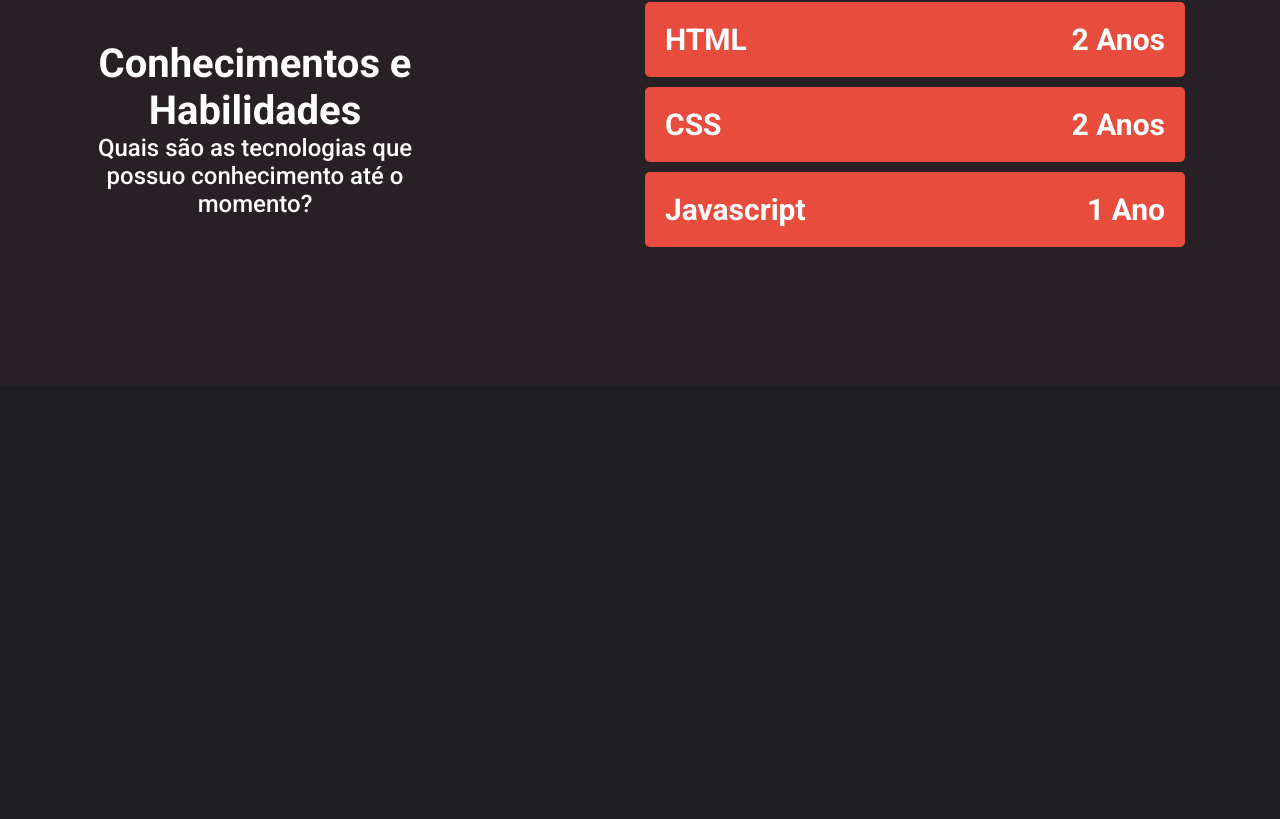
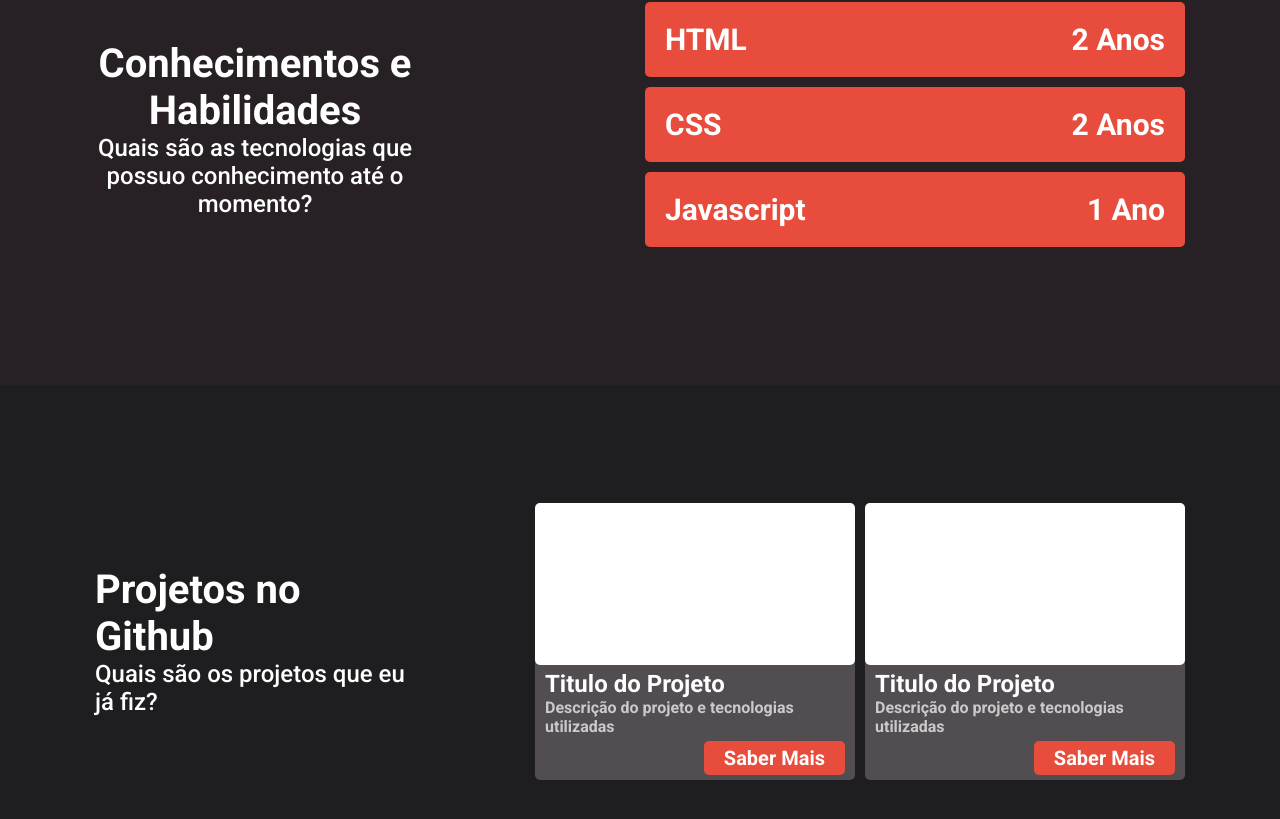
Before and after one commit to Procedeus/Portfolio, a React (Create React App) app: page / in a window 1280 px wide. Shown: the part 639-1458 px from the top of the page. Before the commit the page ends 1024 px from the top, so only its background shows below. Built offline with nearby package versions, Linux system fonts and the light colour scheme.

Commit message:
Criação do componente Projetos

```diff
--- a/src/App.js
+++ b/src/App.js
@@ -1,11 +1,13 @@
 import Header from './Components/Header';
 import Conhecimentos from './Components/Conhecimentos';
+import Projetos from './Components/Projetos';
 
 function App() {
   return (
     <>
       <Header/>
       <Conhecimentos/>
+      <Projetos/>
     </>
   );
 }
--- /dev/null
+++ b/src/Components/Projetos/index.css
@@ -0,0 +1,67 @@
+.container-projetos {
+    display: grid;
+    grid-template-columns: repeat(10, 100px);
+    grid-gap: 10px;
+    min-height: 512px;
+    align-items: center;
+    justify-content: center;
+}
+
+.col-3{
+    grid-column: 1 / span 3;
+}
+
+.p-col-6{
+    display: flex;
+    flex-direction: row;
+    gap: 10px;
+    grid-column: 5 / span 6;
+}
+
+.project{
+    display: flex;
+    flex-direction: column;
+    align-items: flex-end;
+    width: 320px;
+    background-color: var(--color-form);
+    border-radius: 5px;
+}
+
+img{
+    border-radius: 5px;
+}
+.padding-project{
+    text-align: start;
+    padding: 5px 10px;
+}
+.padding-project > p{
+    font-weight: 700;
+    font-size: 16px;
+    opacity: 0.7;
+}
+
+.padding-project > h2{
+    font-weight: 700;
+    font-size: 24px;
+    color: var(--text-color);
+}
+
+.project > a{
+    margin-right: 10px;
+    margin-bottom: 5px;
+}
+
+@media screen and (max-width: 1100px) {
+    .container-projetos{
+        display: flex;
+        flex-direction: column;
+        text-align: center;
+    }
+}
+
+@media screen and (max-width: 750px) {
+    .p-col-6{
+        display: flex;
+        flex-direction: column;
+    }
+}
--- /dev/null
+++ b/src/Components/Projetos/index.js
@@ -0,0 +1,34 @@
+import './index.css';
+import img from '../../assets/teste.png'
+
+const Projetos = () => {
+    return (
+        <div className="container-projetos">
+            <div className='col-3'>
+                <h1>Projetos no Github</h1>
+                <p>Quais são os projetos que eu já fiz?</p>
+            </div>
+            <div className='p-col-6'>
+                <div className='project'>
+                    <img src={img} alt="Girl in a jacket"/>
+                    <div className='padding-project'>
+                        <h2>Titulo do Projeto</h2>
+                        <p>Descrição do projeto e tecnologias utilizadas</p>
+                    </div>
+                    <a href="/">Saber Mais</a>
+                </div>
+                <div className='project'>
+                    <img src={img} alt="Girl in a jacket"/>
+                    <div className='padding-project'>
+                        <h2>Titulo do Projeto</h2>
+                        <p>Descrição do projeto e tecnologias utilizadas</p>
+                    </div>
+                    <a href="/">Saber Mais</a>
+                </div>
+            </div>
+        </div>
+    );
+}
+
+
+export default Projetos;
```
Also changed, not shown: src/assets/teste.png (added).
